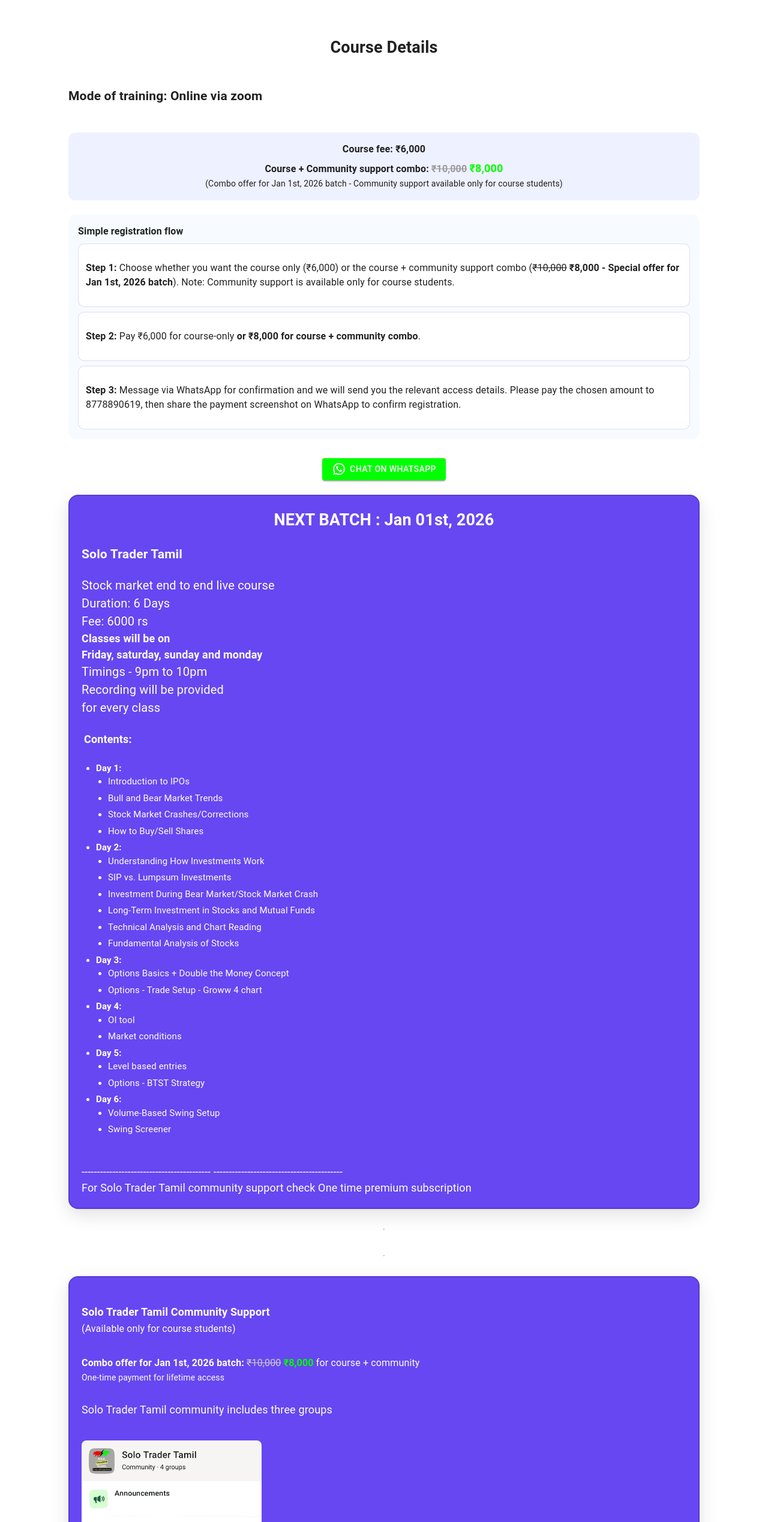
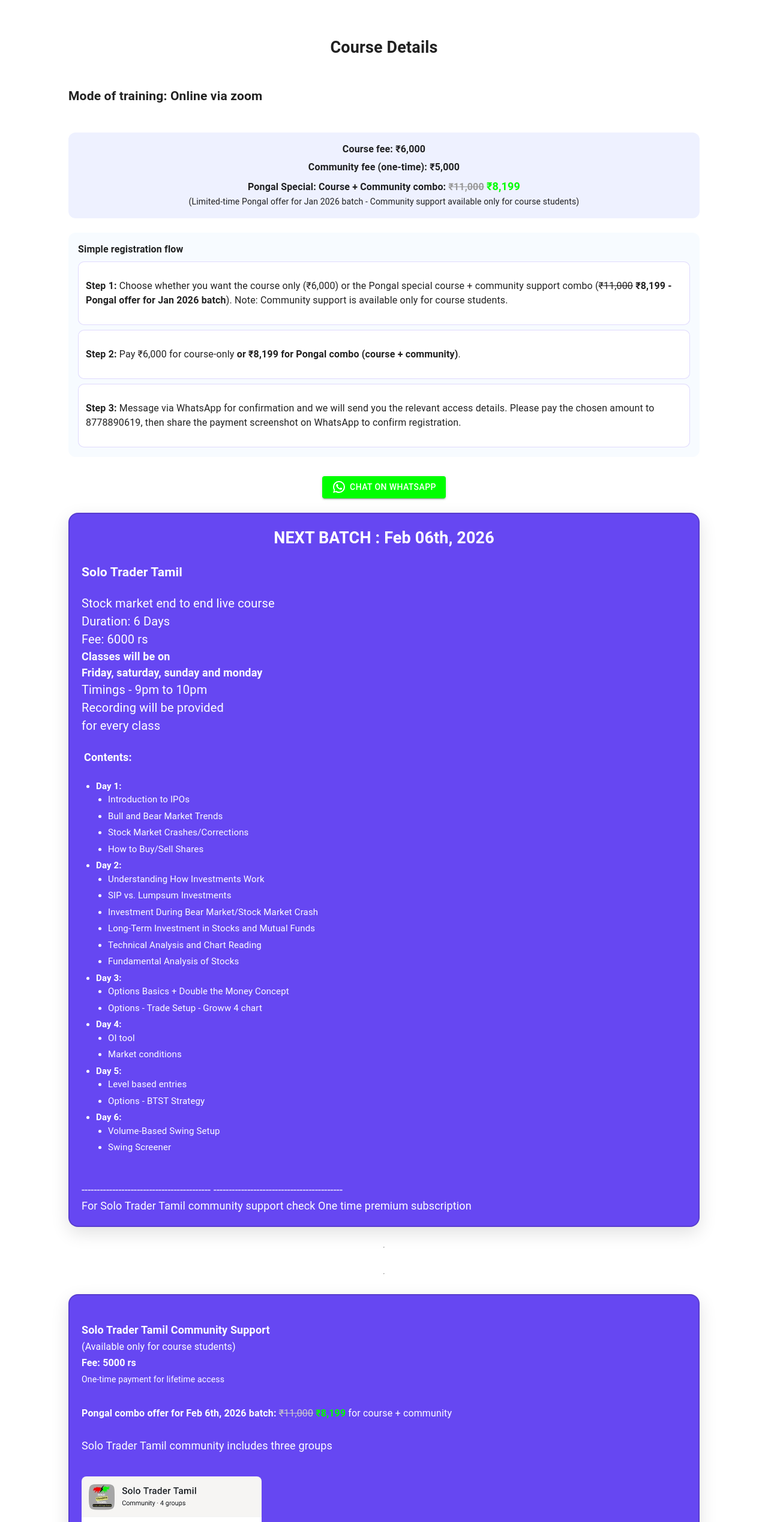
Before and after one commit to Santhosh-M-R/solo, a React (Create React App) app: page / in a window 1280 px wide. Shown: the part 2293-4831 px from the top of the page at 60% size. Built offline with nearby package versions, Linux system fonts and the light colour scheme.

Commit message:
modified course details

```diff
--- a/src/CourseDetails.jsx
+++ b/src/CourseDetails.jsx
@@ -330,15 +330,18 @@ const CourseDetails = () => {
               <strong>Course fee:</strong> ₹6,000
             </p>
             <p>
-              <strong>Course + Community support combo:</strong>{" "}
-              <s style={{ color: "#999" }}>₹10,000</s>{" "}
+              <strong>Community fee (one-time):</strong> ₹5,000
+            </p>
+            <p>
+              <strong>Pongal Special: Course + Community combo:</strong>{" "}
+              <s style={{ color: "#999" }}>₹11,000</s>{" "}
               <strong style={{ color: "#00FF00", fontSize: "18px" }}>
-                ₹8,000
+                ₹8,199
               </strong>
               <br />
               <span style={{ fontSize: "14px", fontWeight: "normal" }}>
-                (Combo offer for Jan 1st, 2026 batch - Community support
-                available only for course students)
+                (Limited-time Pongal offer for Jan 2026 batch - Community
+                support available only for course students)
               </span>
             </p>
           </div>
@@ -347,15 +350,19 @@ const CourseDetails = () => {
             <div className="flow-item">
               <p>
                 <strong>Step 1:</strong> Choose whether you want the course only
-                (₹6,000) or the course + community support combo (
-                <s>₹10,000</s> <strong>₹8,000 - Special offer for Jan 1st, 2026 batch</strong>). Note:
+                (₹6,000) or the Pongal special course + community support combo (
+                <s>₹11,000</s>{" "}
+                <strong>
+                  ₹8,199 - Pongal offer for Jan 2026 batch
+                </strong>
+                ). Note:
                 Community support is available only for course students.
               </p>
             </div>
             <div className="flow-item">
               <p>
                 <strong>Step 2:</strong> Pay ₹6,000 for course-only{" "}
-                <strong>or ₹8,000 for course + community combo</strong>.
+                <strong>or ₹8,199 for Pongal combo (course + community)</strong>.
               </p>
             </div>
             <div className="flow-item">
@@ -383,7 +390,7 @@ const CourseDetails = () => {
           <div className="live-course">
             <AdvancedCourseContent>
               <div className="heading">
-                <h2>NEXT BATCH : Jan 01st, 2026</h2>
+                <h2>NEXT BATCH : Feb 06th, 2026</h2>
                 <h3>Solo Trader Tamil</h3>
                 <p>Stock market end to end live course </p>
                 <p>
@@ -436,17 +443,21 @@ const CourseDetails = () => {
                   <br />
                   <span style={{ fontSize: "16px", fontWeight: "normal" }}>
                     (Available only for course students)
+                    <br />
+                    <strong>Fee: 5000 rs</strong>
+                    <span style={{ fontSize: "14px" }}>
+                      <br />
+                    One-time payment for lifetime access
+                  </span>
                   </span>
                 </h4>
                 <p className="community-fee">
-                  <strong>Combo offer for Jan 1st, 2026 batch:</strong>{" "}
-                  <s style={{ color: "#ccc" }}>₹10,000</s>{" "}
-                  <strong style={{ color: "#00FF00" }}>₹8,000</strong> for
+                  <strong>Pongal combo offer for Feb 6th, 2026 batch:</strong>{" "}
+                  <s style={{ color: "#ccc" }}>₹11,000</s>{" "}
+                  <strong style={{ color: "#00FF00" }}>₹8,199</strong> for
                   course + community
                   <br />
-                  <span style={{ fontSize: "14px" }}>
-                    One-time payment for lifetime access
-                  </span>
+
                 </p>
                 <p>Solo Trader Tamil community includes three groups</p>
                 <img
```
